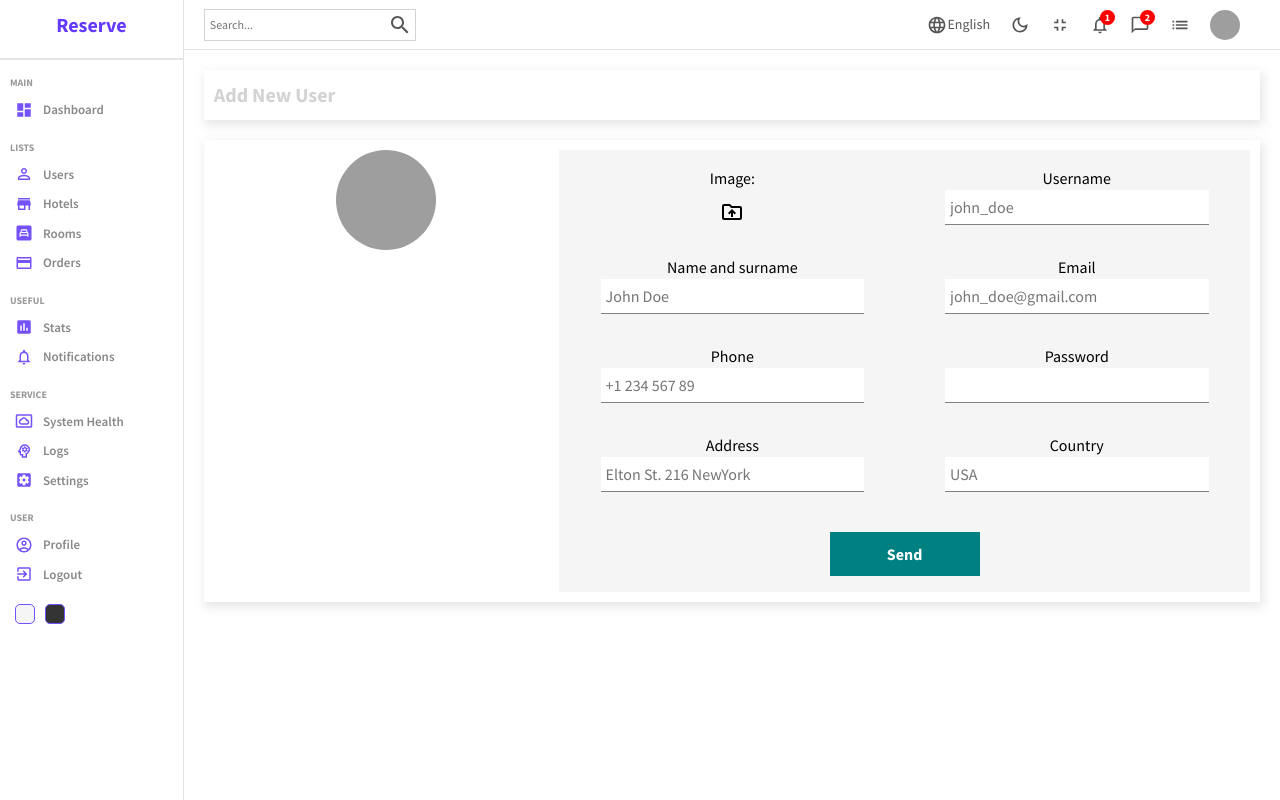
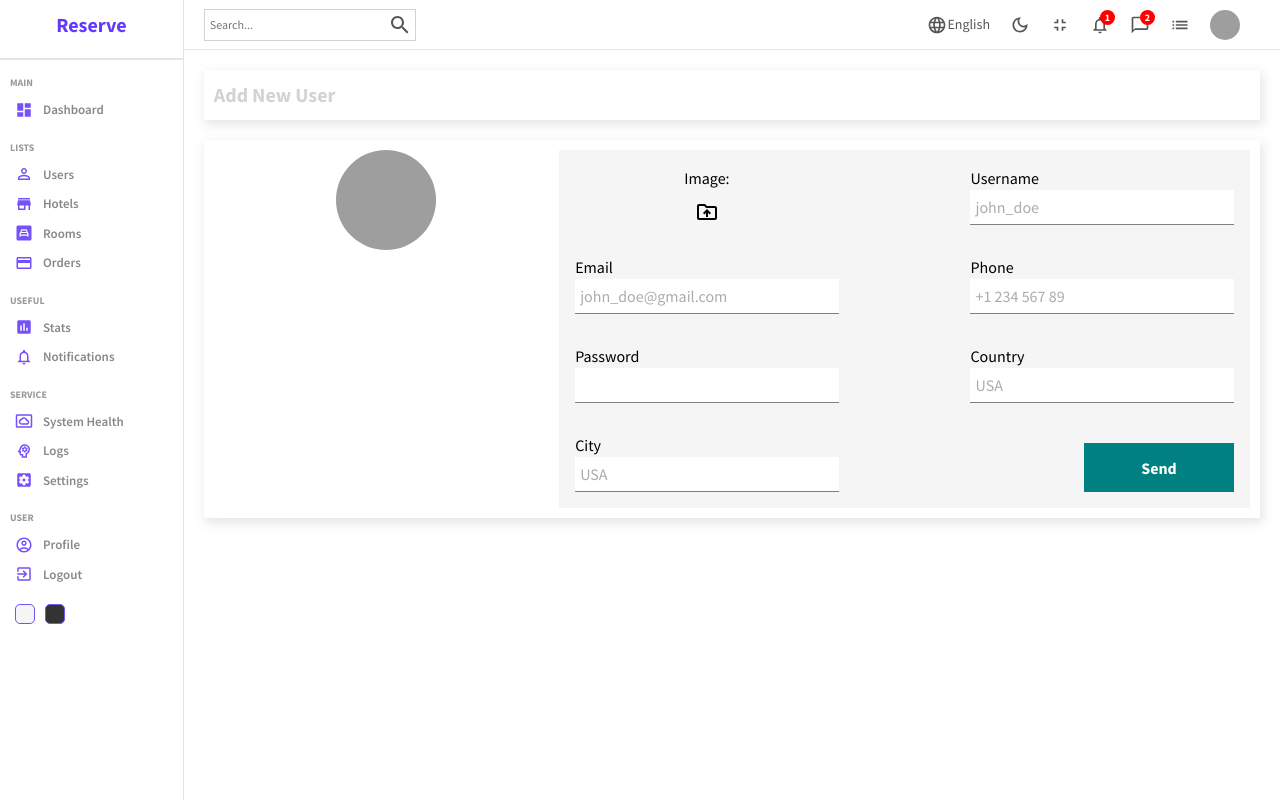
Before and after one commit to PaulAroo/reserve-admin, a React (Vite) app: page /users/new in a window 1280 px wide. Built offline with nearby package versions, Linux system fonts and the light colour scheme; grey boxes are pictures that could not be loaded.

Commit message:
implement: create new user

```diff
--- a/src/App.jsx
+++ b/src/App.jsx
@@ -5,14 +5,14 @@ import Home from "./pages/home/Home";
 import Login from "./pages/login/Login";
 import List from "./pages/list/List";
 import Single from "./pages/single/Single";
-import New from "./pages/new/New";
+import NewUser from "./pages/new-user/NewUser";
 import {
   BrowserRouter as Router,
   Routes,
   Route,
   Navigate,
 } from "react-router-dom";
-import { productInputs, userInputs } from "./formSource";
+import { hotelInputs, roomInputs, userInputs } from "./formSource";
 import { useContext } from "react";
 import { DarkModeContext } from "./context/darkModeContext";
 import { AuthContext } from "./context/auth-context";
@@ -60,10 +60,10 @@ function App() {
               />
               <Route
                 path="new"
-                element={<New inputs={userInputs} title="Add New User" />}
+                element={<NewUser inputs={userInputs} title="Add New User" />}
               />
             </Route>
-            <Route path="hotels">
+            {/* <Route path="hotels">
               <Route
                 index
                 element={
@@ -84,12 +84,12 @@ function App() {
                 path="new"
                 element={
                   <ProtectedRoute>
-                    <New inputs={productInputs} title="Add New Product" />
+                    <NewUser inputs={productInputs} title="Add New Product" />
                   </ProtectedRoute>
                 }
               />
-            </Route>
-            <Route path="rooms">
+            </Route> */}
+            {/* <Route path="rooms">
               <Route
                 index
                 element={
@@ -110,11 +110,11 @@ function App() {
                 path="new"
                 element={
                   <ProtectedRoute>
-                    <New inputs={productInputs} title="Add New Product" />
+                    <NewUser inputs={productInputs} title="Add New Product" />
                   </ProtectedRoute>
                 }
               />
-            </Route>
+            </Route> */}
           </Route>
         </Routes>
       </Router>
--- a/src/formSource.js
+++ b/src/formSource.js
@@ -1,76 +1,109 @@
 export const userInputs = [
   {
-    id: 1,
+    id: "username",
     label: "Username",
     type: "text",
     placeholder: "john_doe",
   },
   {
-    id: 2,
-    label: "Name and surname",
-    type: "text",
-    placeholder: "John Doe",
-  },
-  {
-    id: 3,
+    id: "email",
     label: "Email",
-    type: "mail",
+    type: "email",
     placeholder: "john_doe@gmail.com",
   },
   {
-    id: 4,
+    id: "phone",
     label: "Phone",
     type: "text",
     placeholder: "+1 234 567 89",
   },
   {
-    id: 5,
+    id: "password",
     label: "Password",
     type: "password",
   },
   {
-    id: 6,
-    label: "Address",
+    id: "country",
+    label: "Country",
     type: "text",
-    placeholder: "Elton St. 216 NewYork",
+    placeholder: "USA",
   },
   {
-    id: 7,
-    label: "Country",
+    id: "city",
+    label: "City",
     type: "text",
     placeholder: "USA",
   },
 ];
 
-export const productInputs = [
+export const hotelInputs = [
   {
-    id: 1,
+    id: "name",
+    label: "Name",
+    type: "text",
+    placeholder: "My Hotel",
+  },
+  {
+    id: "city",
+    label: "City",
+    type: "text",
+    placeholder: "New York",
+  },
+  {
+    id: "address",
+    label: "Address",
+    type: "text",
+    placeholder: "elton st, 216",
+  },
+  {
+    id: "distance",
+    label: "Distance from City Center",
+    type: "text",
+    placeholder: "500",
+  },
+  {
+    id: "title",
     label: "Title",
     type: "text",
-    placeholder: "Apple Macbook Pro",
+    placeholder: "The best Hotel",
   },
   {
-    id: 2,
+    id: "desc",
     label: "Description",
     type: "text",
-    placeholder: "Description",
+    placeholder: "description",
   },
   {
-    id: 3,
-    label: "Category",
-    type: "text",
-    placeholder: "Computers",
-  },
-  {
-    id: 4,
+    id: "cheapestPrice",
     label: "Price",
     type: "text",
     placeholder: "100",
   },
+];
+
+export const roomInputs = [
   {
-    id: 5,
-    label: "Stock",
+    id: "title",
+    label: "Title",
     type: "text",
-    placeholder: "in stock",
+    placeholder: "2 bed room",
+  },
+  {
+    id: "desc",
+    label: "Description",
+    type: "text",
+    placeholder: "King size bed, 1 bathroom",
+  },
+  {
+    id: "price",
+    label: "Price",
+    type: "number",
+    placeholder: "100",
+  },
+  {
+    id: "maxPeople",
+    label: "Max People",
+    type: "number",
+    placeholder: "2",
   },
 ];
--- a/src/main.jsx
+++ b/src/main.jsx
@@ -6,11 +6,9 @@ import { DarkModeContextProvider } from "./context/darkModeContext";
 import "./index.scss";
 
 ReactDOM.createRoot(document.getElementById("root")).render(
-  <React.StrictMode>
-    <AuthContextProvider>
-      <DarkModeContextProvider>
-        <App />
-      </DarkModeContextProvider>
-    </AuthContextProvider>
-  </React.StrictMode>
+  <AuthContextProvider>
+    <DarkModeContextProvider>
+      <App />
+    </DarkModeContextProvider>
+  </AuthContextProvider>
 );
--- a/src/pages/new/New.jsx
+++ b/src/pages/new-user/NewUser.jsx
@@ -1,11 +1,44 @@
-import "./new.scss";
+import "./newuser.scss";
 import Sidebar from "../../components/sidebar/Sidebar";
 import Navbar from "../../components/navbar/Navbar";
 import DriveFolderUploadOutlinedIcon from "@mui/icons-material/DriveFolderUploadOutlined";
 import { useState } from "react";
+import axios from "axios";
+import axiosInstance from "../../axios";
+import { useNavigate } from "react-router-dom";
 
-function New({ inputs, title }) {
+function NewUser({ inputs, title }) {
+  const navigate = useNavigate();
   const [file, setFile] = useState("");
+  const [userInfo, setUserinfo] = useState({});
+
+  const handleChange = (e) => {
+    setUserinfo((prev) => ({ ...prev, [e.target.id]: e.target.value }));
+  };
+
+  const handleSubmit = async (e) => {
+    e.preventDefault();
+    const imgData = new FormData();
+    imgData.append("file", file);
+    imgData.append("upload_preset", "upload");
+    try {
+      const uploadRes = await axios.post(
+        "https://api.cloudinary.com/v1_1/starthrills/image/upload",
+        imgData
+      );
+      const { url } = uploadRes.data;
+
+      const newUser = {
+        ...userInfo,
+        img: url,
+      };
+
+      const res = await axiosInstance.post("/auth/register", newUser);
+      navigate("/users");
+    } catch (error) {
+      console.log(error);
+    }
+  };
 
   return (
     <div className="new">
@@ -27,9 +60,9 @@ function New({ inputs, title }) {
             />
           </div>
           <div className="right">
-            <form>
+            <form onSubmit={handleSubmit}>
               <div className="formInput">
-                <label htmlFor="file">
+                <label className="imgLabel" htmlFor="file">
                   Image: <DriveFolderUploadOutlinedIcon className="icon" />
                 </label>
                 <input
@@ -43,7 +76,13 @@ function New({ inputs, title }) {
               {inputs.map((input) => (
                 <div className="formInput" key={input.id}>
                   <label>{input.label}</label>
-                  <input type={input.type} placeholder={input.placeholder} />
+                  <input
+                    id={input.id}
+                    onChange={handleChange}
+                    type={input.type}
+                    placeholder={input.placeholder}
+                    required
+                  />
                 </div>
               ))}
               <button>Send</button>
@@ -55,4 +94,4 @@ function New({ inputs, title }) {
   );
 }
 
-export default New;
+export default NewUser;
--- a/src/pages/new/new.scss
+++ b/src/pages/new-user/newuser.scss
@@ -39,14 +39,13 @@
           display: flex;
           flex-wrap: wrap;
           gap: 30px;
-          justify-content: space-around;
+          justify-content: space-between;
 
           .formInput {
             width: 40%;
 
             label {
               display: flex;
-              align-items: center;
               gap: 10px;
 
               .icon {
@@ -54,11 +53,19 @@
               }
             }
 
+            .imgLabel {
+              align-items: center;
+            }
+
             input {
               width: 100%;
               padding: 5px;
               border: none;
               border-bottom: 1px solid gray;
+
+              &::placeholder {
+                opacity: 0.6;
+              }
             }
           }
 
--- a/src/style/dark.scss
+++ b/src/style/dark.scss
@@ -67,5 +67,6 @@
   input,
   form {
     background-color: transparent;
+    color: white;
   }
 }
```
